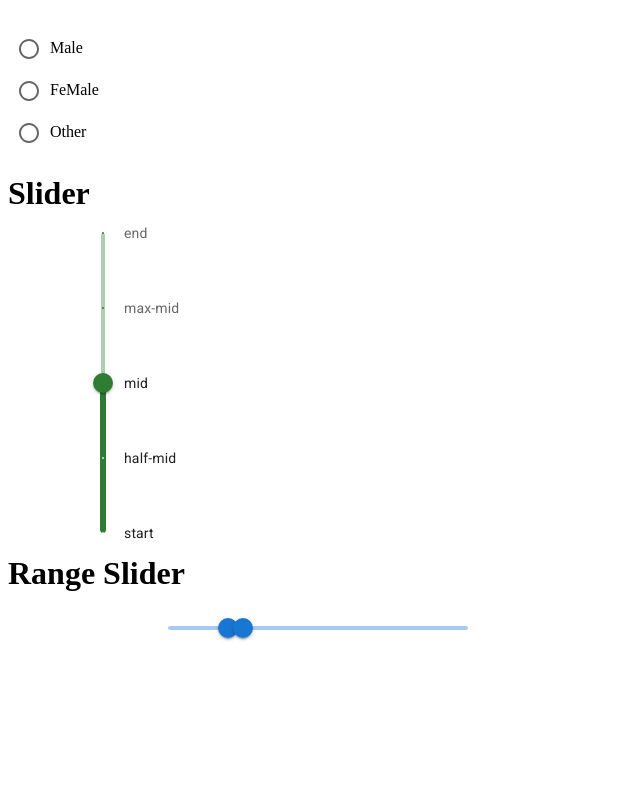
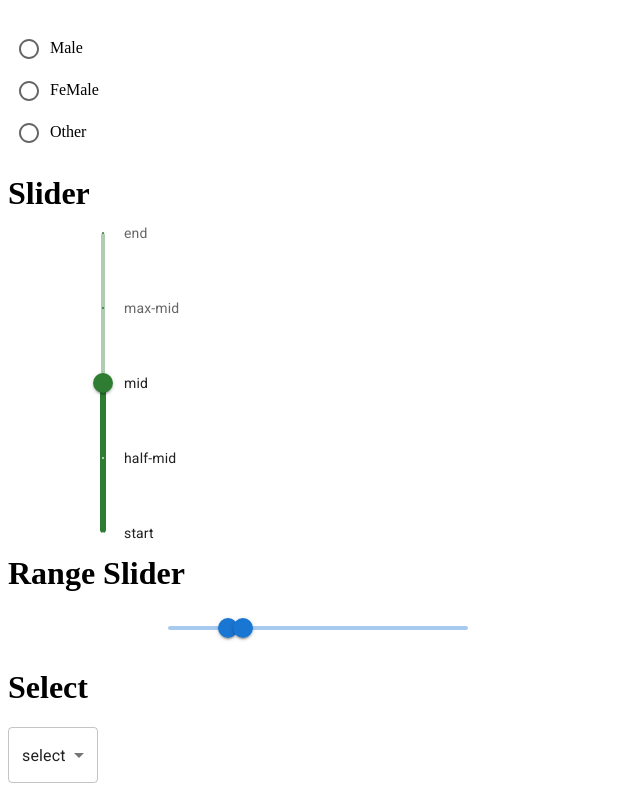
Before and after one commit to nikita3006/materialUi, a React (Vite) app: page / in a window 1280 px wide. Shown: the part 349-1140 px from the top of the page, without its empty margins (0-640 px from the left). Before the commit the page ends 1004 px from the top, so only its background shows below. Built offline with nearby package versions, Linux system fonts and the light colour scheme.

Commit message:
select property

```diff
--- a/src/App.jsx
+++ b/src/App.jsx
@@ -2,6 +2,7 @@ import Buttons from "./components/Buttons.jsx"
 import CheckBoxes from "./components/CheckBoxes.jsx"
 import RadioButton from "./components/RadioButton.jsx"
 import RangeSliderPage from "./components/RangeSlider.jsx"
+import SelectBox from "./components/Select.jsx"
 import SliderPage from "./components/Slider.jsx"
 
 
@@ -15,6 +16,7 @@ const App = () => {
        <RadioButton/>
        <SliderPage/>
        <RangeSliderPage/>
+       <SelectBox/>
     </div>
   )
 }
--- /dev/null
+++ b/src/components/Select.jsx
@@ -0,0 +1,33 @@
+import {useState} from 'react'
+import { Select, MenuItem} from '@mui/material';
+
+const SelectBox = () => {
+    const[select, setSelect] = useState('')
+
+    const handleChange =(e, value) =>{
+        setSelect(e.target.value)
+    }
+  return (
+    <div>
+        <h1> Select </h1>
+        <Select
+        value={select}
+        displayEmpty
+        onChange={handleChange}
+        >
+        <MenuItem value='' variant='standard' >select</MenuItem>
+            <MenuItem value={1} > Node</MenuItem>
+            <MenuItem value={2}> fds</MenuItem>
+            <MenuItem value={3}> Nosdfsde</MenuItem>
+            <MenuItem value={4}> Nfsfode</MenuItem>
+            <MenuItem value={5}> sdfs</MenuItem>
+            <MenuItem value={6}> Nsdfsfode</MenuItem>
+            <MenuItem value={7}> sdfsf</MenuItem>
+            <MenuItem value={8}> sdfs</MenuItem>
+            <MenuItem value={9}> dfs</MenuItem>
+        </Select>
+    </div>
+  )
+}
+
+export default SelectBox
```
